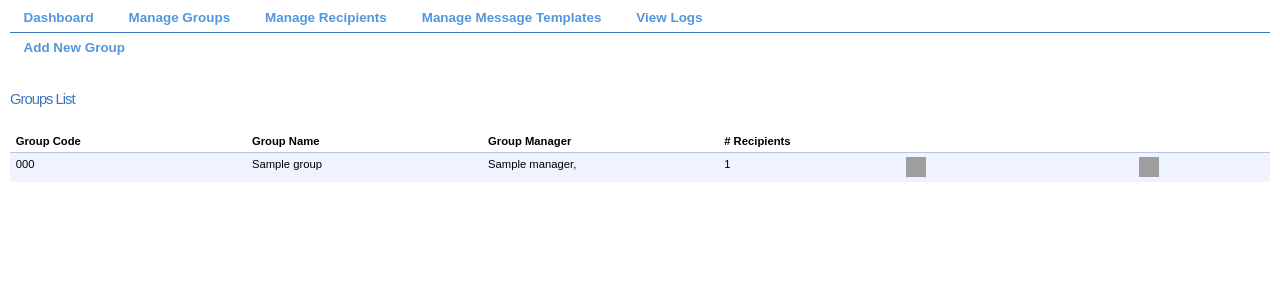
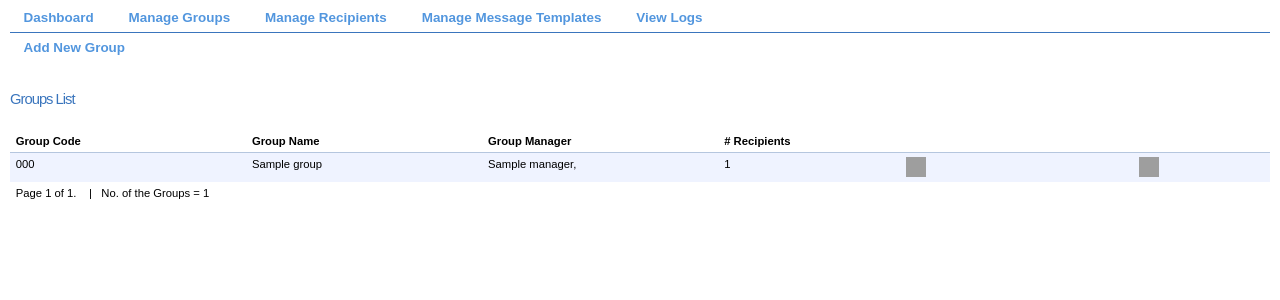
Before and after one commit to ahsq81/Alerts, a Django app: template apps/groupmessaging/templates/groups.html in a window 1280 px wide. Shown: the part 48-348 px from the top of the page. Run offline with Django 3.2, Linux system fonts and the light colour scheme; the template is opened without the code that fills it: most values are stand-ins (such as "Sample title", 1, 10 or a date in 2020); grey boxes are pictures that could not be loaded.

Commit message:
update group Style

```diff
--- a/apps/groupmessaging/templates/groups.html
+++ b/apps/groupmessaging/templates/groups.html
@@ -33,7 +33,7 @@ function deleteGroup(url){
         </tr>
     </thead>
     <tbody>
-       {% for group in Glist %}
+       {% for group in Glist.object_list %}
         <tr>
             <td class='name'> {{ group.code }}</td>
             <td class='name'> {{ group.name }}</td>
@@ -47,7 +47,22 @@ function deleteGroup(url){
             <td >No group</td>
         </tr>
         {% endfor %}
+<tr class="">
+<td colspan="5"><span>
+        {% if Glist.has_previous %}
+            <a href="?page={{ Glist.previous_page_number }}">previous</a>
+        {% endif %}
 
+        <span class="current">
+            Page {{ Glist.number }} of {{ Glist.paginator.num_pages }}.
+        </span>
+
+        {% if Glist.has_next %}
+            <a href="?page={{ Glist.next_page_number }}">next</a>
+        {% endif %}
+    </span> &nbsp;&nbsp; |&nbsp;&nbsp;<span> No. of the Groups = {{ count }}</span> </td>
+
+</tr>
     </tbody>
 </table>
 
```
Also changed, not shown: apps/groupmessaging/views/groups.py (+13 -1 lines).
